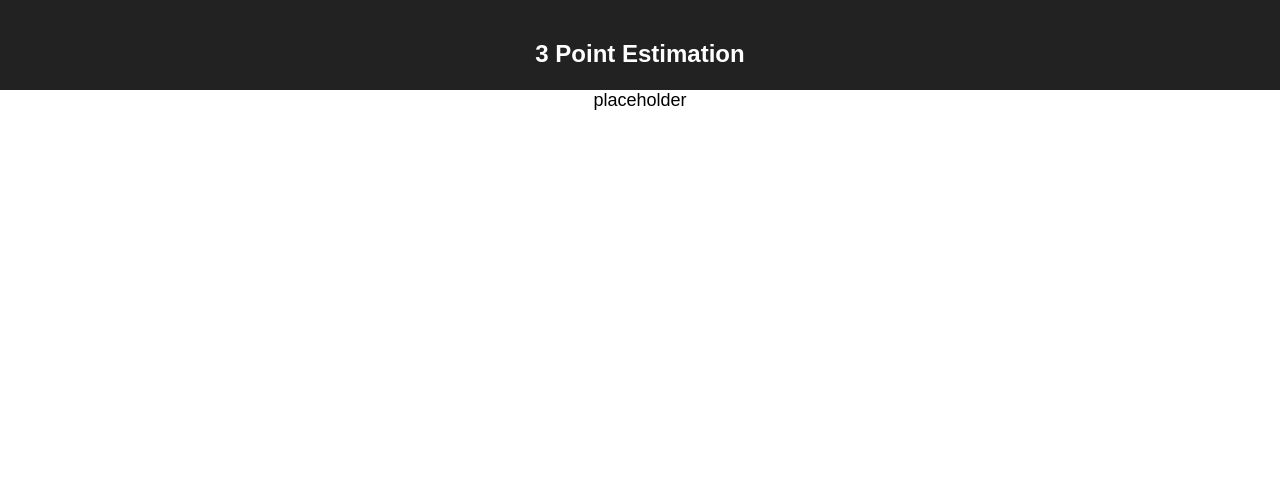
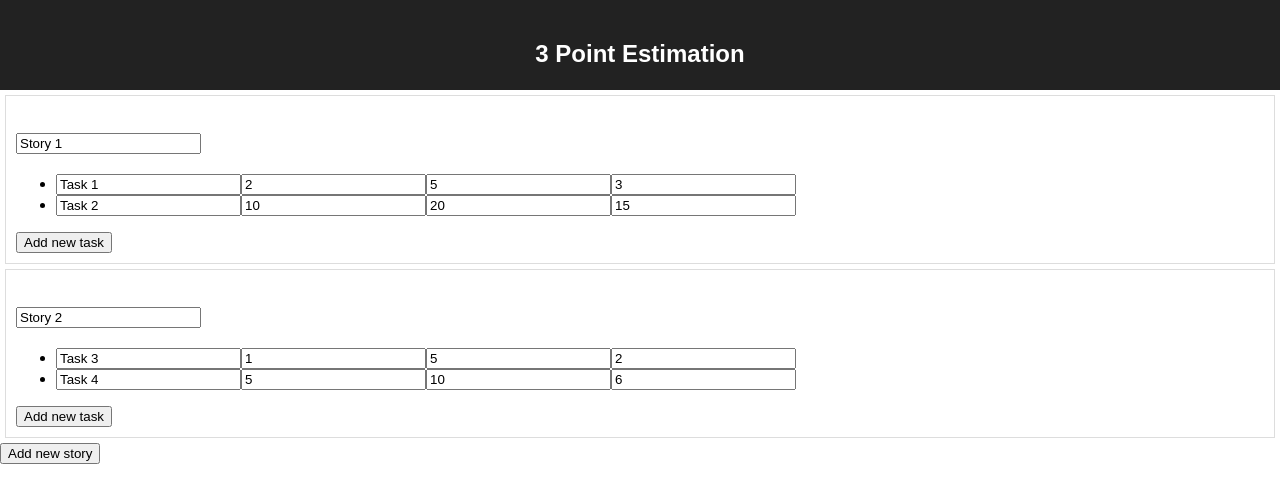
Before and after one commit to gergu/3-point-estimation, a React (Create React App) app: page / in a window 1280 px wide. Shown: the top 502 px of the page. Built offline with nearby package versions, Linux system fonts and the light colour scheme.

Commit message:
Implement simple list of stories and tasks
Implement react-only solution without Redux

```diff
--- a/src/App.css
+++ b/src/App.css
@@ -1,5 +1,4 @@
 .App {
-  text-align: center;
 }
 
 .App-header {
@@ -7,13 +6,11 @@
   height: 50px;
   padding: 20px;
   color: white;
+  text-align: center;
 }
 
-.App-intro {
-  font-size: large;
+.story {
+  border: 1px solid #ddd;
+  padding: 10px;
+  margin: 5px;
 }
-
-@keyframes App-logo-spin {
-  from { transform: rotate(0deg); }
-  to { transform: rotate(360deg); }
-}
--- a/src/components/MainComponent.js
+++ b/src/components/MainComponent.js
@@ -1,11 +1,115 @@
 import React, { Component } from 'react';
+import Story from './Story.js';
+import generateId from './../utils/idGenerator.js';
 import './../App.css';
 
 class MainComponent extends Component {
+  constructor(props) {
+    super(props);
+
+    this.handleEstimationChange = this.handleEstimationChange.bind(this);
+    this.handleTaskNameChange = this.handleTaskNameChange.bind(this);
+    this.handleStoryNameChange = this.handleStoryNameChange.bind(this);
+    this.handleNewStory = this.handleNewStory.bind(this);
+    this.handleNewTask = this.handleNewTask.bind(this);
+
+    this.state = {
+      stories: [
+        {
+          id: 1,
+          name: 'Story 1',
+          tasks: [
+            {id: 1, name: 'Task 1', optimistic: 2, pessimistic: 5, realistic: 3},
+            {id: 2, name: 'Task 2', optimistic: 10, pessimistic: 20, realistic: 15}
+          ]
+        },
+        {
+          id: 2,
+          name: 'Story 2',
+          tasks: [
+            {id: 3, name: 'Task 3', optimistic: 1, pessimistic: 5, realistic: 2},
+            {id: 4, name: 'Task 4', optimistic: 5, pessimistic: 10, realistic: 6}
+          ]
+        }
+      ]
+    }
+  }
+
+  handleStoryNameChange(storyId, value) {
+    let newState = this.state;
+
+    let storyIndex = newState.stories.findIndex((story) => story.id === storyId);
+
+    newState.stories[storyIndex].name = value;
+
+    this.setState(newState);
+  }
+
+  handleTaskNameChange(taskId, value, storyId) {
+    let newState = this.state;
+
+    let storyIndex = newState.stories.findIndex((story) => story.id === storyId);
+    let taskIndex = newState.stories[storyIndex].tasks.findIndex((task) => task.id === taskId);
+
+    newState.stories[storyIndex].tasks[taskIndex].name = value;
+
+    this.setState(newState);
+  }
+
+  handleEstimationChange(taskId, value, storyId, type) {
+    let newState = this.state;
+
+    let storyIndex = newState.stories.findIndex((story) => story.id === storyId);
+    let taskIndex = newState.stories[storyIndex].tasks.findIndex((task) => task.id === taskId);
+
+    newState.stories[storyIndex].tasks[taskIndex][type] = parseInt(value, 10);
+
+    this.setState(newState);
+  }
+
+  handleNewStory() {
+    let newState = this.state;
+
+    newState.stories.push({
+      id: generateId(),
+      name: '',
+      tasks: []
+    });
+
+    this.setState(newState);
+  }
+
+  handleNewTask(storyId) {
+    let newState = this.state;
+
+    let storyIndex = newState.stories.findIndex((story) => story.id === storyId);
+
+    newState.stories[storyIndex].tasks.push({
+      id: generateId(),
+      name: '',
+      optimistic: 0,
+      pessimistic: 0,
+      realistic: 0
+    });
+
+    this.setState(newState);
+  }
+
   render() {
     return (
       <div className="App-intro">
-        placeholder
+        {this.state.stories.map((story) =>
+          <Story key={story.id}
+                 handleStoryNameChange={this.handleStoryNameChange}
+                 handleTaskNameChange={this.handleTaskNameChange}
+                 handleEstimationChange={this.handleEstimationChange}
+                 handleNewTask={this.handleNewTask}
+                 {...story}
+          />
+        )}
+        <div>
+          <button type="submit" onClick={this.handleNewStory}>Add new story</button>
+        </div>
       </div>
     );
   }
--- /dev/null
+++ b/src/components/Story.js
@@ -0,0 +1,33 @@
+import React, { Component } from 'react';
+import Task from './Task.js';
+import './../App.css';
+
+class Story extends Component {
+  render() {
+    return (
+      <div className="story">
+        <h2>
+          <input type="text"
+                 defaultValue={this.props.name}
+                 onChange={e => this.props.handleStoryNameChange(this.props.id, e.target.value)}
+          />
+        </h2>
+        <ul>
+          {this.props.tasks.map((task) =>
+            <Task key={task.id}
+                  storyId={this.props.id}
+                  handleEstimationChange={this.props.handleEstimationChange}
+                  handleTaskNameChange={this.props.handleTaskNameChange}
+                  {...task}
+            />
+          )}
+        </ul>
+        <div>
+          <button onClick={e => this.props.handleNewTask(this.props.id)}>Add new task</button>
+        </div>
+      </div>
+    );
+  }
+}
+
+export default Story;
--- /dev/null
+++ b/src/components/Task.js
@@ -0,0 +1,22 @@
+import React, { Component } from 'react';
+import './../App.css';
+
+class Task extends Component {
+  constructor(props) {
+    super(props);
+    console.log(props);
+  }
+
+  render() {
+    return (
+      <li>
+        <input type="text" defaultValue={this.props.name} onChange={e => this.props.handleTaskNameChange(this.props.id, e.target.value, this.props.storyId)} />
+        <input type="number" min="0" defaultValue={this.props.optimistic} onChange={e => this.props.handleEstimationChange(this.props.id, e.target.value, this.props.storyId, 'optimistic')} />
+        <input type="number" min="0" defaultValue={this.props.pessimistic} onChange={e => this.props.handleEstimationChange(this.props.id, e.target.value, this.props.storyId, 'pessimistic')} />
+        <input type="number" min="0" defaultValue={this.props.realistic} onChange={e => this.props.handleEstimationChange(this.props.id, e.target.value, this.props.storyId, 'realistic')} />
+      </li>
+    );
+  }
+}
+
+export default Task;
--- /dev/null
+++ b/src/utils/idGenerator.js
@@ -0,0 +1,9 @@
+/* eslint-disable */
+
+function generateId() {
+  return ([1e7]+-1e3+-4e3+-8e3+-1e11).replace(/[018]/g, c =>
+    (c ^ crypto.getRandomValues(new Uint8Array(1))[0] & 15 >> c / 4).toString(16)
+  );
+}
+
+export default generateId;
```
